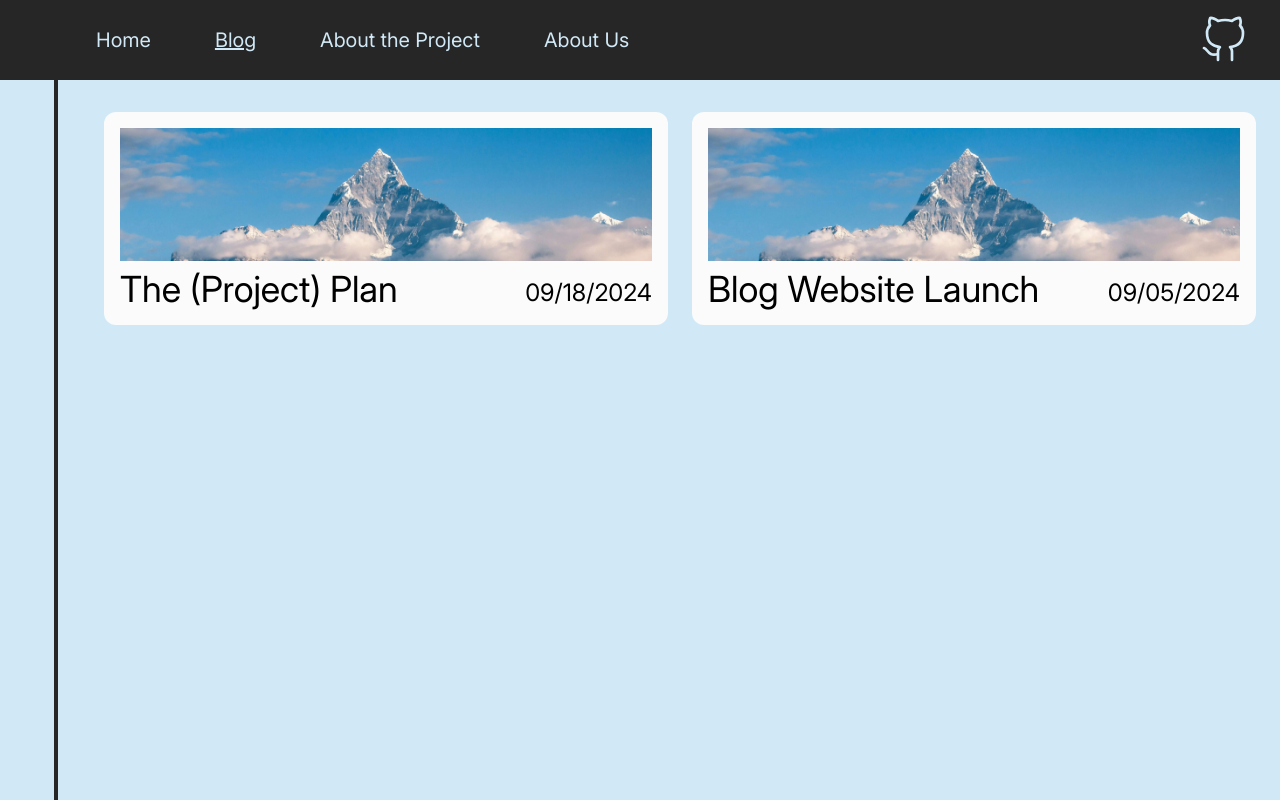
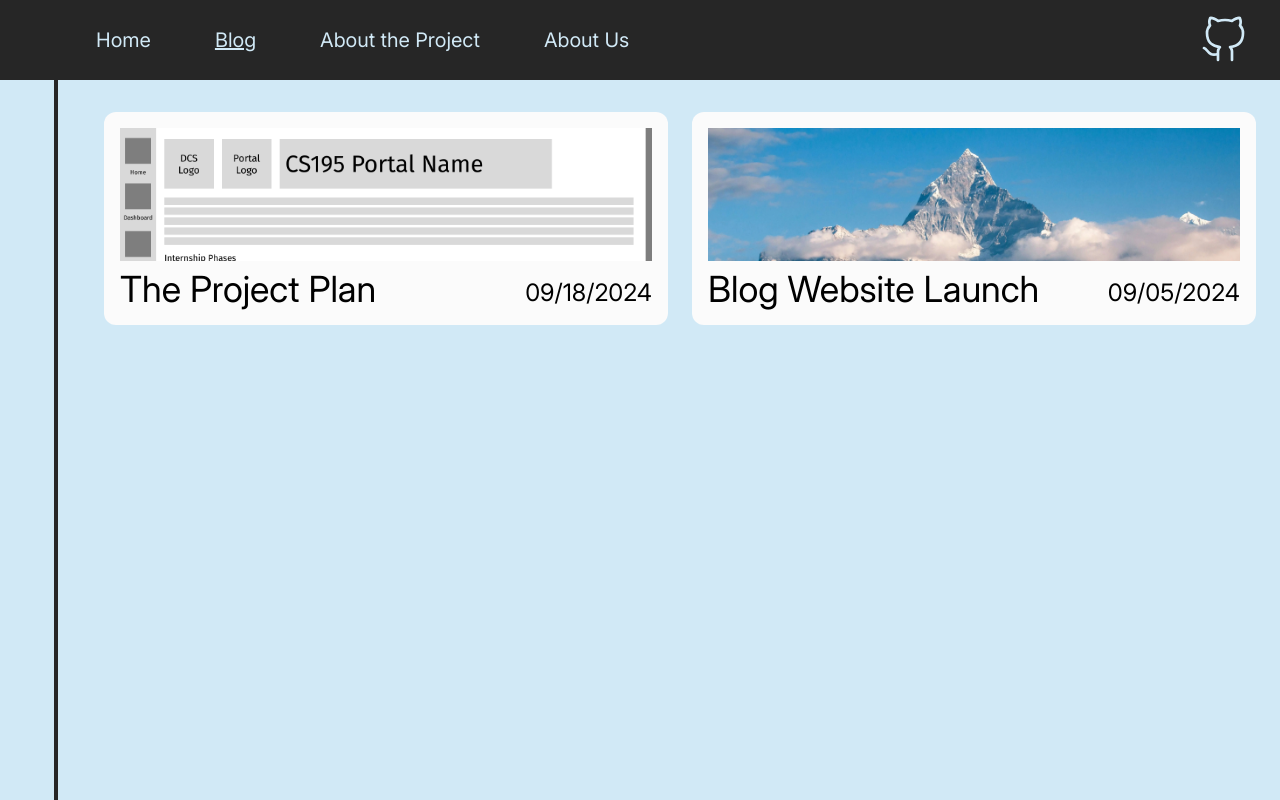
Before and after one commit to ehrelevant/portal-blog, a SvelteKit app: page /blog in a window 1280 px wide. Built offline with nearby package versions, Linux system fonts and the light colour scheme.

Commit message:
fix: set to actual article

```diff
--- a/src/routes/blog/+page.svelte
+++ b/src/routes/blog/+page.svelte
@@ -1,6 +1,7 @@
 <script>
+	import BlogCard from './BlogCard.svelte';
+	import mockupSample from '$lib/images/blog/mockupSample.png';
 	import sample from '$lib/images/sample.webp';
-	import BlogCard from './BlogCard.svelte';
 </script>
 
 <section class="grow h-full flex flex-col sm:flex-row sm:justify-center gap-12 sm:gap-4 px-6">
@@ -8,7 +9,7 @@
 		<div class="min-h-full border-l-4 border-black" />
 	</div>
 	<div class="my-8 grid grid-flow-row auto-rows-min grid-cols-1 md:grid-cols-2 gap-x-6 gap-y-4">
-		<BlogCard href="/blog/2" src={sample} title="The (Project) Plan" date="09/18/2024" />
+		<BlogCard href="/blog/2" src={mockupSample} title="The Project Plan" date="09/18/2024" />
 		<BlogCard href="/blog/1" src={sample} title="Blog Website Launch" date="09/05/2024" />
 	</div>
 </section>
--- a/src/routes/blog/2/+page.svelte
+++ b/src/routes/blog/2/+page.svelte
@@ -1,9 +1,9 @@
 <script lang="ts">
 	import BlogTemplate from '$lib/components/BlogTemplate.svelte';
-	import sample from '$lib/images/sample.webp';
+	import mockupSample from '$lib/images/blog/mockupSample.png';
 </script>
 
-<BlogTemplate src={sample} title="The (Project) Plan" date="09/18/2024">
+<BlogTemplate src={mockupSample} title="The Project Plan" date="09/18/2024">
 	<p class="text-lg text-justify">
 		Hey, everyone! Things are going well underway with the project as our project plan has reached
 		its completion. Anyhow, here's the plan.
@@ -11,7 +11,7 @@
 	<div class="w-full max-w-full flex justify-center">
 		<iframe
 			title="Project Plan"
-			src="https://drive.google.com/file/d/1-xTR8TypNFpTt9QxbWCi9Dlek4UR--kI/preview"
+			src="https://drive.google.com/file/d/1n7IgTxVlJf0APgBHFOJpssbV_UjhtrBp/preview"
 			width="1800"
 			height="640"
 			allow="autoplay"
@@ -19,10 +19,5 @@
 		></iframe>
 	</div>
 	<br />
-	<p class="text-lg text-justify">
-		Additionally, here's a picture of our agreement with our clients:
-	</p>
-	<img src={sample} alt="course agreement" class="max-w-full" />
-	<br />
 	<p class="text-lg text-justify">Well then, until next time!</p>
 </BlogTemplate>
```
Also changed, not shown: src/lib/images/blog/mockupSample.png (added).
